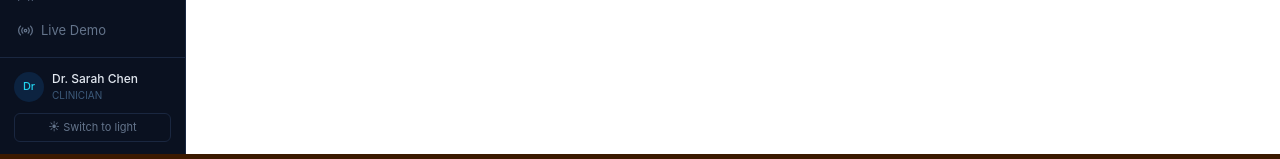
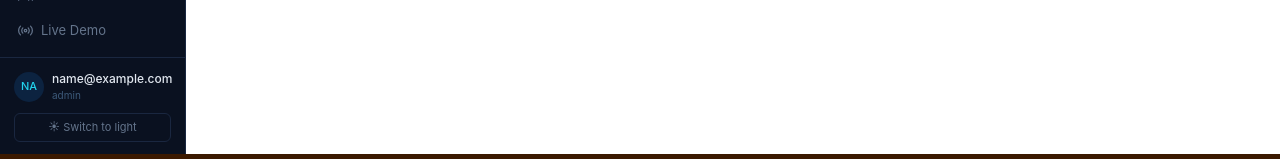
Before and after one commit to AwaniCaleb/cardiotriage, a Vue app in the folder frontend/: page /dashboard in a window 1280 px wide. Shown: the part 168-327 px from the top of the page. Built offline with nearby package versions, Linux system fonts and the light colour scheme; no server answers; sample sign-in values are in the browser's storage.

Commit message:
fix: show real user in sidebar, fix dashboard stats

```diff
--- a/frontend/src/layouts/AppLayout.vue
+++ b/frontend/src/layouts/AppLayout.vue
@@ -2,9 +2,11 @@
 import { computed, onMounted, watch } from 'vue'
 import { RouterLink, useRoute } from 'vue-router'
 import { useThemeStore } from '../stores/theme'
+import { useAuthStore } from '../stores/auth'
 
 const route = useRoute()
 const themeStore = useThemeStore()
+const authStore = useAuthStore()
 
 function applyDark(isDark) {
   if (isDark) {
@@ -20,6 +22,11 @@ watch(() => themeStore.isDark, applyDark)
 const isPatientsActive = computed(() =>
   route.path.startsWith('/patients') || route.path.startsWith('/recordings')
 )
+
+const avatarInitials = computed(() => {
+  const local = (authStore.userEmail || '').split('@')[0]
+  return local.slice(0, 2).toUpperCase() || '??'
+})
 </script>
 
 <template>
@@ -61,10 +68,10 @@ const isPatientsActive = computed(() =>
 
       <div class="sb-bottom">
         <div class="sb-user">
-          <div class="sb-avatar">Dr</div>
+          <div class="sb-avatar">{{ avatarInitials }}</div>
           <div>
-            <div class="sb-user-name">Dr. Sarah Chen</div>
-            <div class="sb-user-role">CLINICIAN</div>
+            <div class="sb-user-name">{{ authStore.userEmail }}</div>
+            <div class="sb-user-role">{{ authStore.userRole ?? 'CLINICIAN' }}</div>
           </div>
         </div>
         <button class="sb-theme-btn" @click="themeStore.toggle">
--- a/frontend/src/pages/DashboardPage.vue
+++ b/frontend/src/pages/DashboardPage.vue
@@ -5,6 +5,7 @@ import api from '../api'
 import { avatarColors, formatRelativeTime, initials, rhythmDescription, severityBadgeClass } from '../utils/format'
 
 const loading = ref(true)
+const statsApi = ref(null)   // { totalPatients, totalRecordings, criticalAlerts } from API
 const patients = ref([])
 const recordings = ref([])
 
@@ -19,12 +20,13 @@ function daysAgo(dateStr) {
 
 const stats = computed(() => {
   const criticalRecordings = recordings.value.filter((r) => r.triageResult?.severity === 'RED')
+  // prefer exact counts from the stats endpoint; fall back to locally-computed values
   return {
-    totalPatients: patients.value.length,
-    totalRecordings: recordings.value.length,
-    critical: criticalRecordings.length,
+    totalPatients:   statsApi.value?.totalPatients   ?? patients.value.length,
+    totalRecordings: statsApi.value?.totalRecordings ?? recordings.value.length,
+    critical:        statsApi.value?.criticalAlerts  ?? criticalRecordings.length,
     criticalPatient: criticalRecordings[0]?.patientName ?? null,
-    newPatients: patients.value.filter((p) => daysAgo(p.createdAt) < 7).length,
+    newPatients:     patients.value.filter((p) => daysAgo(p.createdAt) < 7).length,
     recordingsToday: recordings.value.filter((r) => daysAgo(r.uploadedAt) < 1).length,
   }
 })
@@ -36,26 +38,30 @@ const recentRecordings = computed(() =>
 )
 
 onMounted(async () => {
-  try {
-    const { data: patientList } = await api.get('/patients')
-    patients.value = patientList
+  // fire stats + patient list in parallel
+  const [statsRes, patientsRes] = await Promise.allSettled([
+    api.get('/dashboard/stats'),
+    api.get('/patients'),
+  ])
 
+  if (statsRes.status === 'fulfilled') {
+    statsApi.value = statsRes.value.data   // { totalPatients, totalRecordings, criticalAlerts }
+  }
+
+  if (patientsRes.status === 'fulfilled') {
+    patients.value = patientsRes.value.data
+    // fetch per-patient recordings for the recent-activity list
     const all = []
-    for (const p of patientList) {
+    for (const p of patients.value) {
       try {
         const { data: recs } = await api.get(`/patients/${p.id}/recordings`)
         recs.forEach((r) => all.push({ ...r, patientName: p.name }))
-      } catch {
-        // skip patients whose recordings fail to load
-      }
+      } catch { /* skip */ }
     }
     recordings.value = all
-  } catch {
-    patients.value = []
-    recordings.value = []
-  } finally {
-    loading.value = false
   }
+
+  loading.value = false
 })
 </script>
 
```
